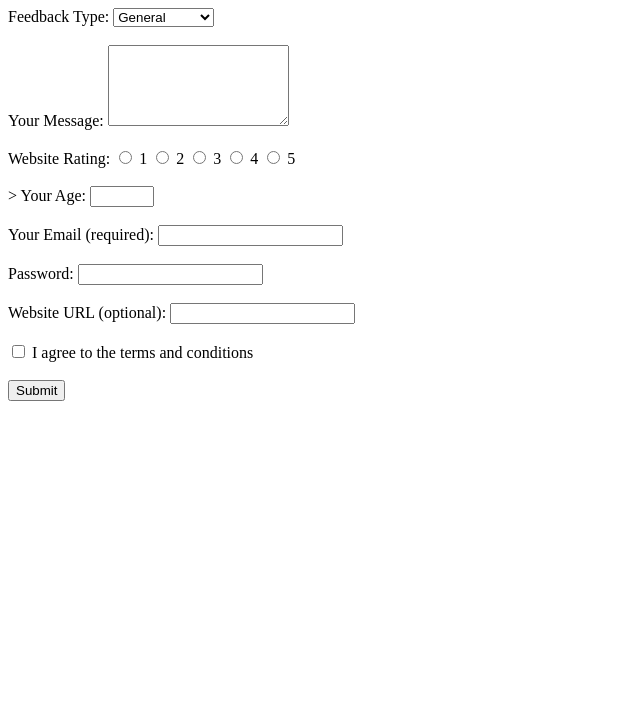
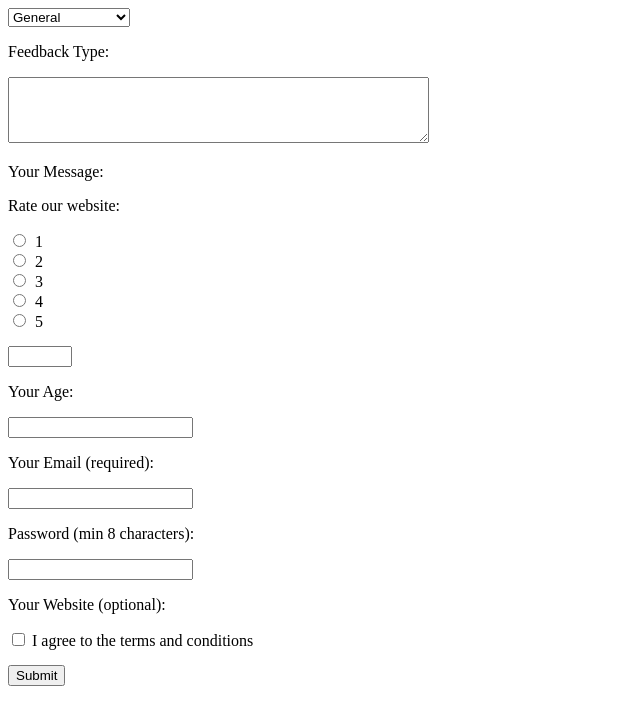
Before and after one commit to CoderRoyshub/MasaiAssignment, a plain HTML site: page Assignment2/Q2/index.html in a window 1280 px wide. Shown: the whole page, without its empty margins (0-640 px from the left). Drawn offline with Linux system fonts and the light colour scheme.

Commit message:
initial commit

```diff
--- a/Assignment2/Q2/index.html
+++ b/Assignment2/Q2/index.html
@@ -2,47 +2,86 @@
 <html lang="en">
 
 <head>
+    <meta charset="UTF-8">
+    <meta name="viewport" content="width=device-width, initial-scale=1.0">
     <title>Feedback Form</title>
+    <style>
+        .form-field {
+            margin-bottom: 15px;
+        }
+
+        .form-field input[type="radio"] {
+            margin-right: 5px;
+        }
+    </style>
 </head>
 
 <body>
     <form>
-        <label for="feedback-type">Feedback Type:</label>
-        <select id="feedback-type" name="feedback-type">
-            <option value="general">General</option>
-            <option value="bug">Report a Bug</option>
-            <option value="suggestion">Suggestion</option>
-        </select><br><br>
 
-        <label for="message">Your Message:</label>
-        <textarea id="message" name="message" rows="5" cols="20"></textarea><br><br>
+        <div class="form-field">
+            <select id="feedback-type" name="feedback-type">
+                <option value="general">General</option>
+                <option value="bug">Bug Report</option>
+                <option value="feature">Feature Request</option>
+            </select>
+            <p>Feedback Type:</p>
+        </div>
 
-        <label>Website Rating:</label>
-        <input type="radio" id="rating-1" name="rating" value="1">
-        <label for="rating-1">1</label>
-        <input type="radio" id="rating-2" name="rating" value="2">
-        <label for="rating-2">2</label>
-        <input type="radio" id="rating-3" name="rating" value="3">
-        <label for="rating-3">3</label>
-        <input type="radio" id="rating-4" name="rating" value="4">
-        <label for="rating-4">4</label>
-        <input type="radio" id="rating-5" name="rating" value="5">
-        <label for="rating-5">5</label><br><br> >
-        <label for="age">Your Age:</label>
-        <input type="number" id="age" name="age" min="10" max="100"><br><br>
+        <div class="form-field">
+            <textarea id="message" name="message" rows="4" cols="50"></textarea>
+            <p>Your Message:</p>
+        </div>
 
-        <label for="email">Your Email (required):</label>
-        <input type="email" id="email" name="email" required><br><br>
+        <div class="form-field">
+            <p>Rate our website:</p>
+            <div>
+                <input type="radio" id="rate1" name="rating" value="1">
+                <span>1</span>
+            </div>
+            <div>
+                <input type="radio" id="rate2" name="rating" value="2">
+                <span>2</span>
+            </div>
+            <div>
+                <input type="radio" id="rate3" name="rating" value="3">
+                <span>3</span>
+            </div>
+            <div>
+                <input type="radio" id="rate4" name="rating" value="4">
+                <span>4</span>
+            </div>
+            <div>
+                <input type="radio" id="rate5" name="rating" value="5">
+                <span>5</span>
+            </div>
+        </div>
 
-        <label for="password">Password:</label>
-        <input type="password" id="password" name="password" minlength="8"><br><br>
+        <div class="form-field">
+            <input type="number" id="age" name="age" min="10" max="100">
+            <p>Your Age:</p>
+        </div>
 
-        <label for="website">Website URL (optional):</label>
-        <input type="url" id="website" name="website"><br><br>
+        <div class="form-field">
+            <input type="email" id="email" name="email" required>
+            <p>Your Email (required):</p>
+        </div>
 
-        <label for="terms">
-            <input type="checkbox" id="terms" name="terms"> I agree to the terms and conditions
-        </label><br><br>
+        <div class="form-field">
+            <input type="password" id="password" name="password" minlength="8" required>
+            <p>Password (min 8 characters):</p>
+        </div>
+
+        <div class="form-field">
+            <input type="url" id="website" name="website">
+            <p>Your Website (optional):</p>
+        </div>
+
+        <div class="form-field">
+            <input type="checkbox" id="terms" name="terms" required>
+            <span>I agree to the terms and conditions</span>
+        </div>
+
         <button type="submit">Submit</button>
     </form>
 </body>
```
